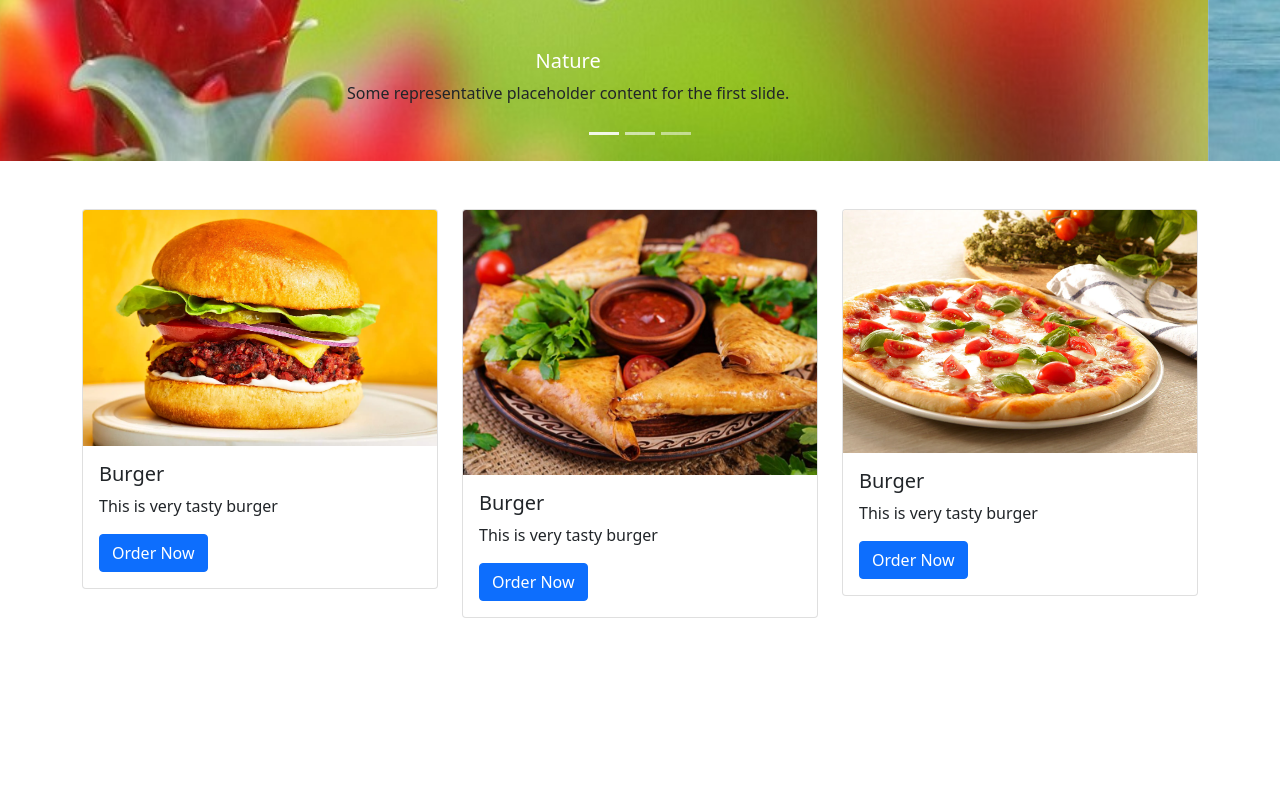
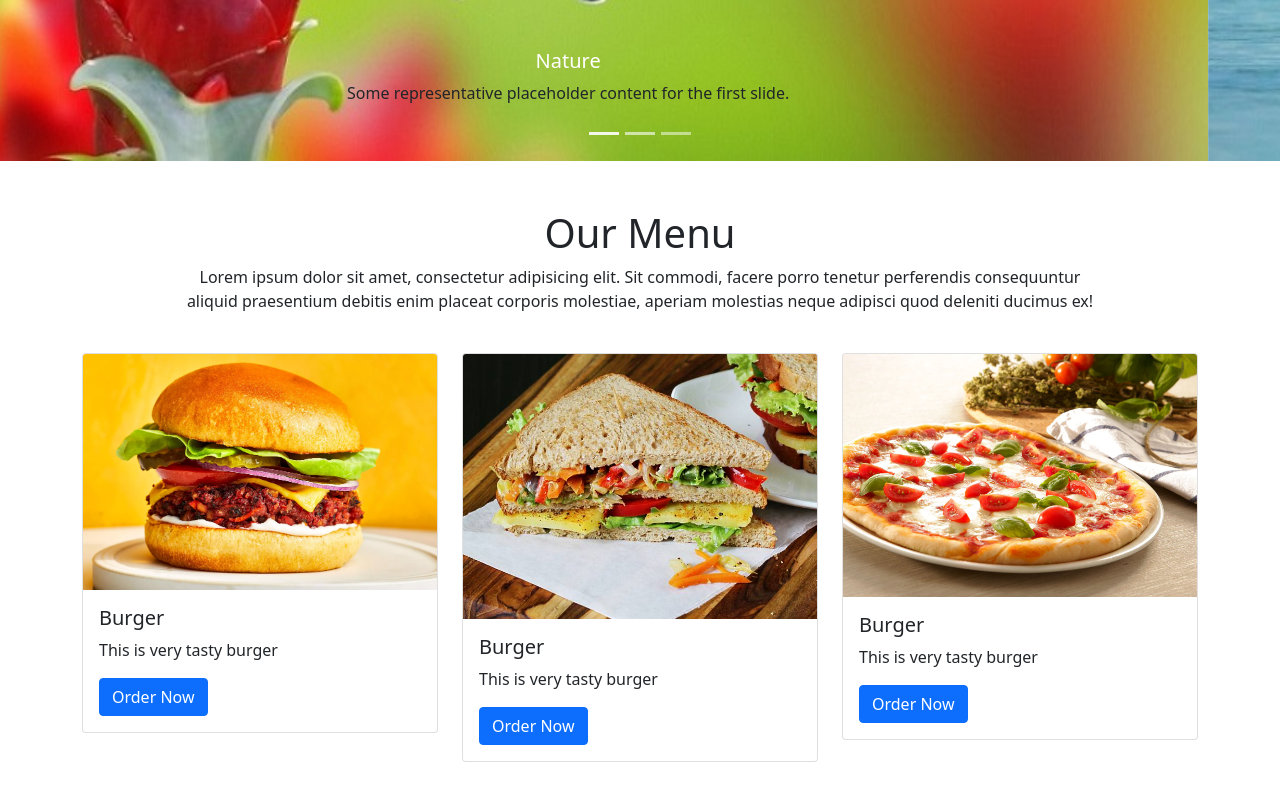
Before and after one commit to awais882s/Bootstrap-Class2, a plain HTML site: page index.html in a window 1280 px wide. Shown: the part 612-1412 px from the top of the page. Before the commit the page ends 1278 px from the top, so only its background shows below. Drawn offline with nearby package versions, Linux system fonts and the light colour scheme.

Commit message:
diff col

```diff
--- a/index.html
+++ b/index.html
@@ -154,9 +154,20 @@
 
       <div class="py-5">
         <div class="container">
+          <div class="row mb-4">
+            <div class="col-sm-12 col-md-10 offset-md-1 text-center">
+              <h1>Our Menu</h1>
+              <p>
+                Lorem ipsum dolor sit amet, consectetur adipisicing elit. Sit
+                commodi, facere porro tenetur perferendis consequuntur aliquid
+                praesentium debitis enim placeat corporis molestiae, aperiam
+                molestias neque adipisci quod deleniti ducimus ex!
+              </p>
+            </div>
+          </div>
           <div class="row">
             <div class="col-sm-12 col-md-4">
-              <div class="card w-100">
+              <div class="card w-100 mb-sm-3">
                 <img src="./Images/bg1.jpg" class="card-img-top" alt="burger" />
                 <div class="card-body">
                   <h5 class="card-title">Burger</h5>
@@ -167,9 +178,13 @@
                 </div>
               </div>
             </div>
-            <div class="col-sm-12 col-md-4">
-              <div class="card w-100">
-                <img src="./Images/bg2.jpg" class="card-img-top" alt="pizza" />
+            <div class="col-sm-12 col-md-4 mb-sm-3">
+              <div class="card w-100 mb-sm-3">
+                <img
+                  src="./Images/club-sandwich-recipe.jpg"
+                  class="card-img-top"
+                  alt="pizza"
+                />
                 <div class="card-body">
                   <h5 class="card-title">Burger</h5>
                   <p class="card-text">This is very tasty burger</p>
@@ -179,8 +194,8 @@
                 </div>
               </div>
             </div>
-            <div class="col-sm-12 col-md-4">
-              <div class="card w-100">
+            <div class="col-sm-12 col-md-4 mb-sm-3">
+              <div class="card w-100 mb-sm-3">
                 <img src="./Images/bg3.jpg" class="card-img-top" alt="smaosy" />
                 <div class="card-body">
                   <h5 class="card-title">Burger</h5>
```
Also changed, not shown: Images/bg2.jpg (deleted), Images/club-sandwich-recipe.jpg (added).
